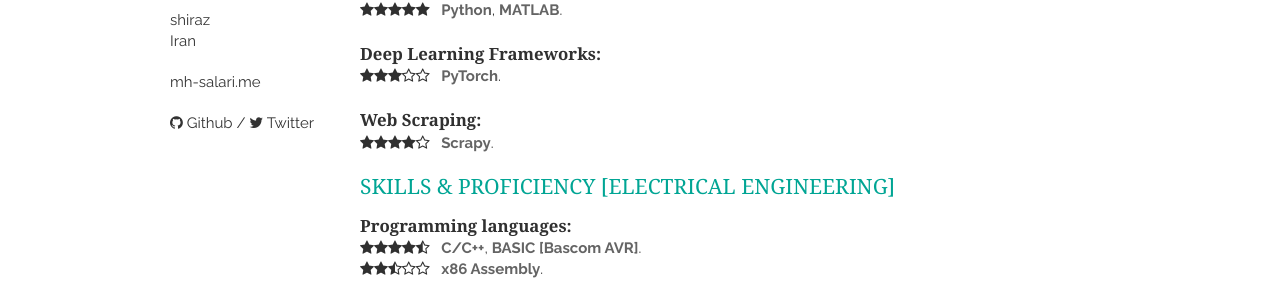
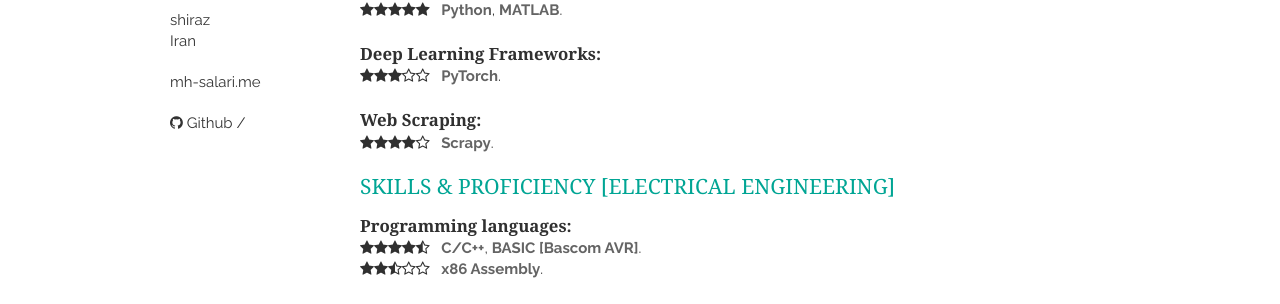
Before and after one commit to yazdipour/cv, a Jekyll site: the page built from index.html, in a window 1280 px wide. Shown: the part 454-758 px from the top of the page. Built offline with Jekyll 4.4.1, drawn with Linux system fonts in a browser that asks for light colours; nearby versions of some CDN libraries.

Commit message:
Update layout.html
remove twitter link

```diff
--- a/_layouts/layout.html
+++ b/_layouts/layout.html
@@ -48,7 +48,7 @@
         <p>
 
             <a href="https://github.com/{{ site.github }}"><i class="fa fa-github"></i> Github</a> /
-            <a href="https://twitter.com/{{ site.twitter }}"><i class="fa fa-twitter"></i> Twitter</a>
+            <!-- <a href="https://twitter.com/{{ site.twitter }}"><i class="fa fa-twitter"></i> Twitter</a> -->
         </p>
     </header>
     <div class="thirteen columns clearfix">
```
